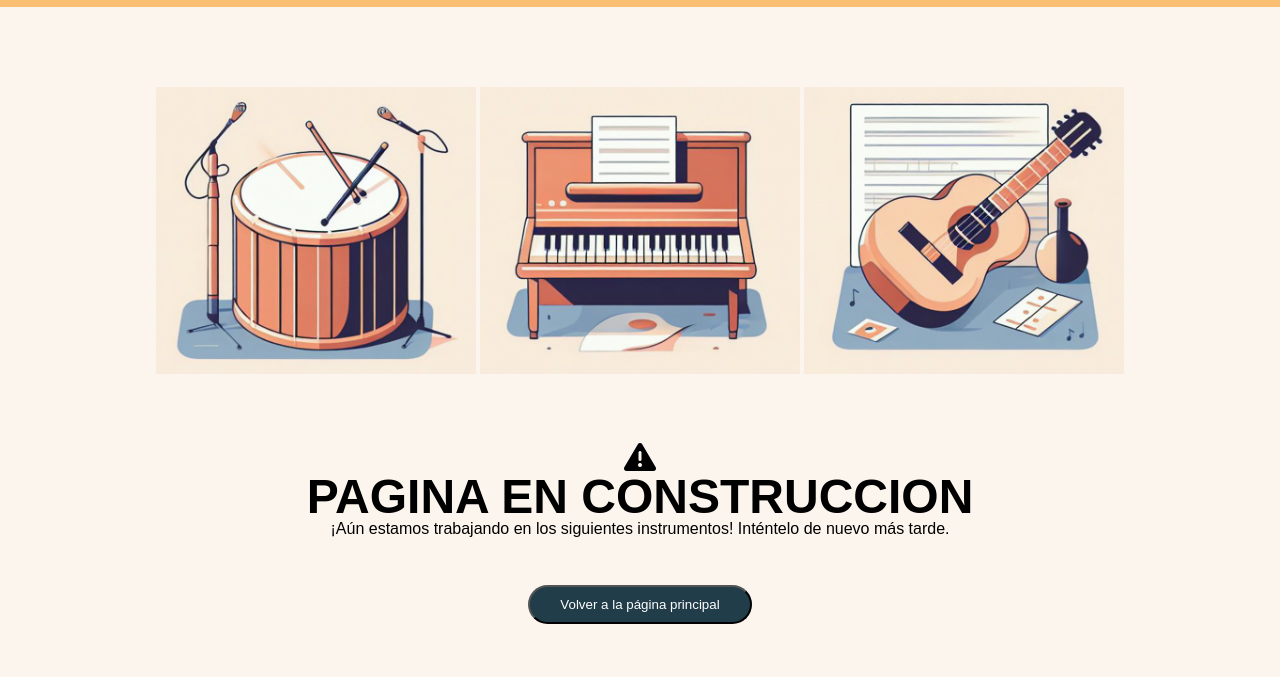
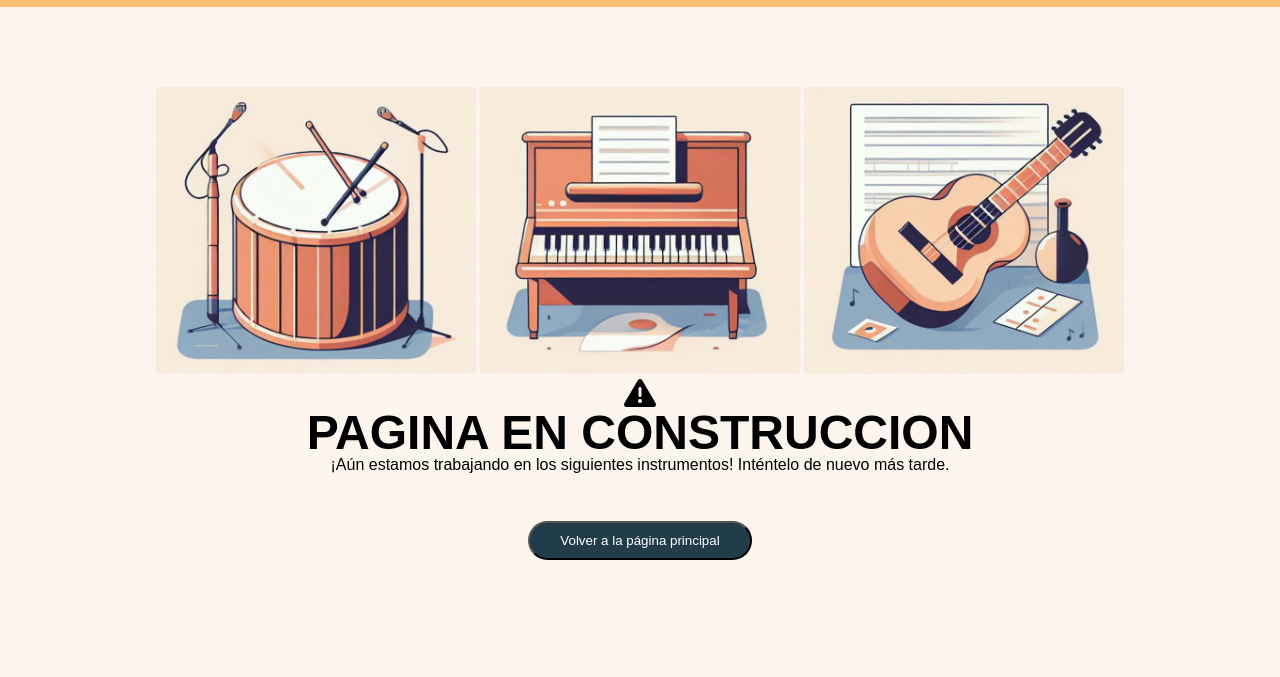
Before and after one commit to melitacasola/toquen-el-dom-g4, a plain HTML site: page pages/construction.html in a window 1280 px wide. Shown: the part 86-763 px from the top of the page. Drawn offline with nearby package versions, Linux system fonts and the light colour scheme; a web font is replaced by a local one.

Commit message:
me pide que guarde cambios, hubo problemas con el tema de la g

```diff
--- a/assets/css/style.css
+++ b/assets/css/style.css
@@ -117,17 +117,12 @@ nav ul li a:hover {
 }
 
 /* página construcción */
-@media (max-width: 768px){
-
-
-}
 .construction-main {
     text-align: center;
     padding: 5rem;
 }
 .construction-image img {
     max-width: 20rem;
-    padding-bottom: 4rem;
 }
 .construction-desc i{
     font-size: 2rem;
```
